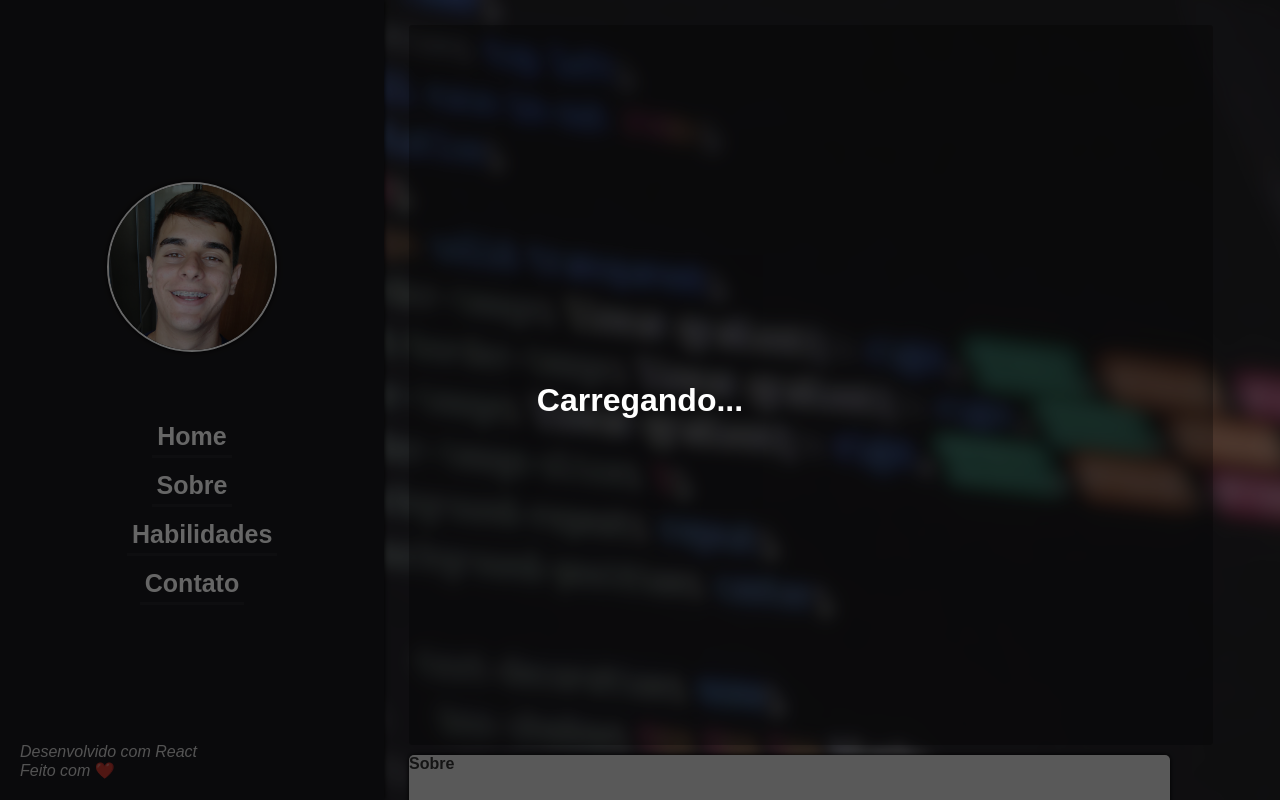
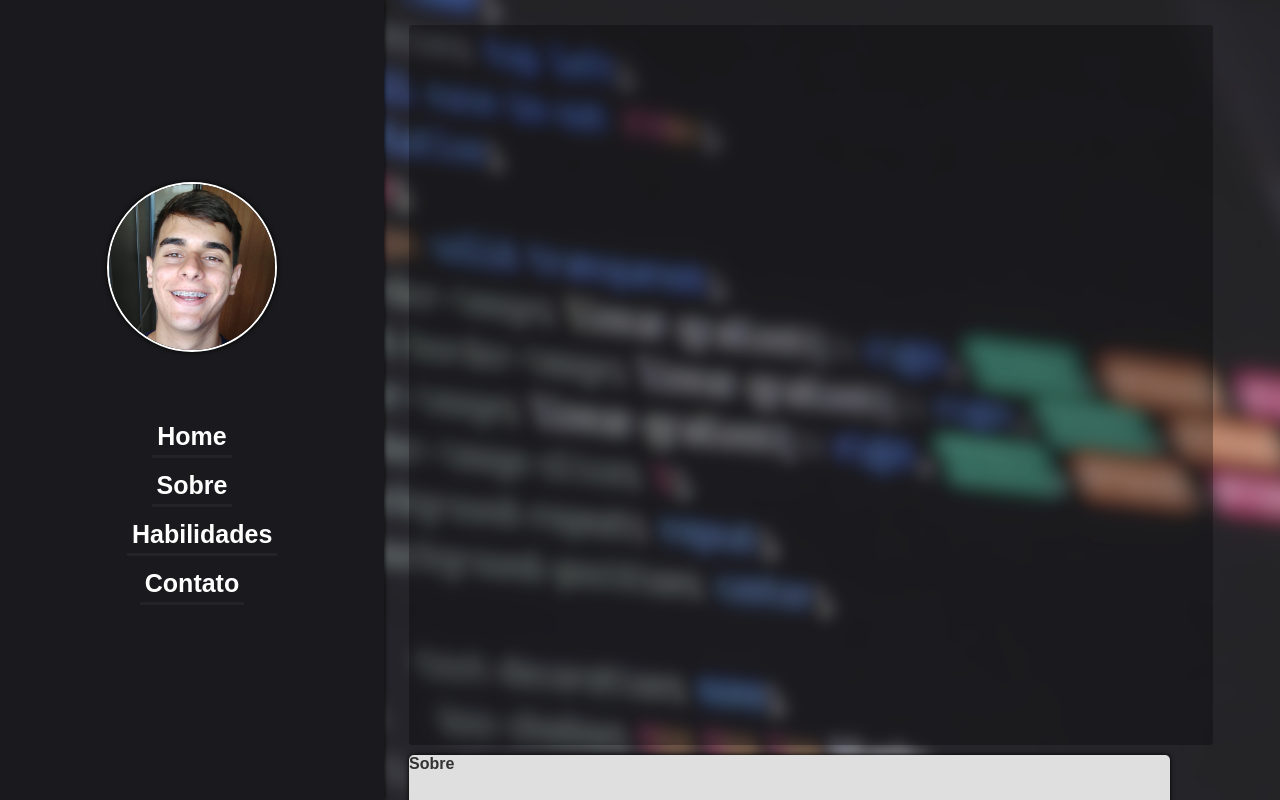
Before and after one commit to FelipeBelloDultra/portfolio, a React (Create React App) app: page / in a window 1280 px wide. Shown: the top 800 px of the page. Built offline with nearby package versions, Linux system fonts and the light colour scheme.

Commit message:
Tirei a tela de loading e add icon do wpp

```diff
--- a/public/index.html
+++ b/public/index.html
@@ -1,18 +1,17 @@
 <!DOCTYPE html>
 <html lang="pt-BR">
+
 <head>
   <meta charset="utf-8" />
   <link rel="icon" href="%PUBLIC_URL%/favicon.ico" />
   <meta name="viewport" content="width=device-width, initial-scale=1" />
   <meta name="theme-color" content="#000000" />
-    <meta
-      name="description"
-      content="Web site created using create-react-app"
-    />
+  <meta name="description" content="Web site created using create-react-app" />
   <link rel="apple-touch-icon" href="%PUBLIC_URL%/logo192.png" />
-
+  <link rel="stylesheet" href="https://cdnjs.cloudflare.com/ajax/libs/font-awesome/4.7.0/css/font-awesome.min.css">
   <title>Felipe Bello Dultra</title>
 </head>
+
 <body>
   <noscript>You need to enable JavaScript to run this app.</noscript>
   <div id="root"></div>
@@ -27,4 +26,5 @@
       To create a production bundle, use `npm run build` or `yarn build`.
     -->
 </body>
+
 </html>
--- a/src/App.css
+++ b/src/App.css
@@ -11,6 +11,27 @@
   left: 20px;
   bottom: 20px;
   z-index: 999;
+  transition: all 0.3s;
+}
+
+.whatsapp-logo {
+  text-decoration: none;
+  opacity: 0.8;
+  position: fixed;
+  right: 20px;
+  bottom: 20px;
+  z-index: 999;
+  transition: all 0.3s;
+}
+
+.whatsapp-logo i {
+  color: #06d755;
+  font-size: 50px;
+  transition: all 0.3s;
+}
+
+.whatsapp-logo i:hover {
+  opacity: 0.5;
 }
 
 @media(max-width: 719px) {
--- a/src/App.js
+++ b/src/App.js
@@ -1,32 +1,18 @@
 import React, { useState, useEffect } from 'react';
 
-import { Menu, Info, Loading } from './components';
+import { Menu, Info, Emoji, FloatWhatsapp } from './components';
 import './App.css';
-
-const Emoji = props => (
-  <p
-    className="react-site"
-    role="img"
-    aria-label={props.label ? props.label : ""}
-    aria-hidden={props.label ? "false" : "true"}
-    value={props.label}
-  >
-    <i>Desenvolvido com React</i>
-    <br />
-    <i>Feito com </i>{props.symbol}
-  </p>
-)
 
 const App = () => {
   const [menuItems, setMenuItems] = useState([]);
-  const [viewLoading, setViewLoading] = useState('view-loading');
   const [showOnLoad, setShowOnLoad] = useState('transform-left');
+  const [showRightOnLoad, setShowRightOnLoad] = useState('transform-right');
 
   useEffect(() => {
     setMenuItems(document.querySelectorAll('.menu-options a'));
     window.addEventListener('load', () => {
-      setViewLoading('view-loading-none');
       setShowOnLoad(' ');
+      setShowRightOnLoad(' ');
     });
   }, []);
 
@@ -47,12 +33,12 @@ const App = () => {
 
   return (
     <>
-      <Loading classes={viewLoading} />
       <div className="main-container">
         <Menu />
         <Info showOnLoad={showOnLoad} />
       </div>
-      <Emoji symbol="&#10084;&#65039;" />
+      <FloatWhatsapp showRightOnLoad={showRightOnLoad} />
+      <Emoji symbol="&#10084;&#65039;" showOnLoad={showOnLoad} />
     </>
   );
 };
--- /dev/null
+++ b/src/components/Emoji/Emoji.js
@@ -0,0 +1,17 @@
+import React, { memo } from 'react';
+
+const Emoji = (props) => (
+  <p
+    className={`react-site ${props.showOnLoad}`}
+    role="img"
+    aria-label={props.label ? props.label : ""}
+    aria-hidden={props.label ? "false" : "true"}
+    value={props.label}
+  >
+    <i>Desenvolvido com React</i>
+    <br />
+    <i>Feito com </i>{props.symbol}
+  </p>
+);
+
+export default memo(Emoji);
--- /dev/null
+++ b/src/components/Emoji/index.js
@@ -0,0 +1 @@
+export { default } from './Emoji';
--- /dev/null
+++ b/src/components/FloatWhatsapp/FloatWhatsapp.js
@@ -0,0 +1,13 @@
+import React, { memo } from 'react';
+
+const FloatWhatsapp = (props) => (
+  <a
+    className={`whatsapp-logo ${props.showRightOnLoad}`}
+    href="https://api.whatsapp.com/send?phone=5516997024900&text=Ol%C3%A1%20Felipe%2C%20tudo%20bem%3F%20Estou%20entrando%20em%20contato%20atrav%C3%A9s%20de%20seu%20portf%C3%B3lio."
+    target="blank"
+  >
+    <i className="fa fa-whatsapp"></i>
+  </a>
+);
+
+export default memo(FloatWhatsapp);
--- /dev/null
+++ b/src/components/FloatWhatsapp/index.js
@@ -0,0 +1 @@
+export { default } from './FloatWhatsapp';
--- a/src/components/Info/styles.css
+++ b/src/components/Info/styles.css
@@ -37,6 +37,11 @@
   opacity: 0;
 }
 
+.transform-right {
+  transform: translate3d(250px, 0px, 0px);
+  opacity: 0;
+}
+
 @media(max-width: 719px) {
   .info {
     width: 100%;
--- a/src/components/Loading/Loading.js
+++ /dev/null
@@ -1,13 +0,0 @@
-import React from 'react';
-
-import './styles.css';
-
-const Loading = (props) => {
-  return (
-    <div className={props.classes}>
-      <h1>Carregando...</h1>
-    </div>
-  );
-};
-
-export default Loading;
--- a/src/components/Loading/index.js
+++ /dev/null
@@ -1 +0,0 @@
-export { default } from './Loading';
--- a/src/components/Loading/styles.css
+++ /dev/null
@@ -1,15 +0,0 @@
-.view-loading {
-  height: 100vh;
-  width: 100%;
-  position: fixed;
-  display: flex;
-  align-items: center;
-  justify-content: center;
-  background-color: rgba(0, 0, 0, 0.6);
-  color: #fff;
-  z-index: 2000;
-}
-
-.view-loading-none {
-  display: none;
-}
--- a/src/components/index.js
+++ b/src/components/index.js
@@ -1,3 +1,4 @@
 export { default as Menu } from './Menu';
 export { default as Info } from './Info';
-export { default as Loading } from './Loading';
+export { default as Emoji } from './Emoji';
+export { default as FloatWhatsapp } from './FloatWhatsapp';
```
Lines whose indentation alone changed are shown as unchanged.
